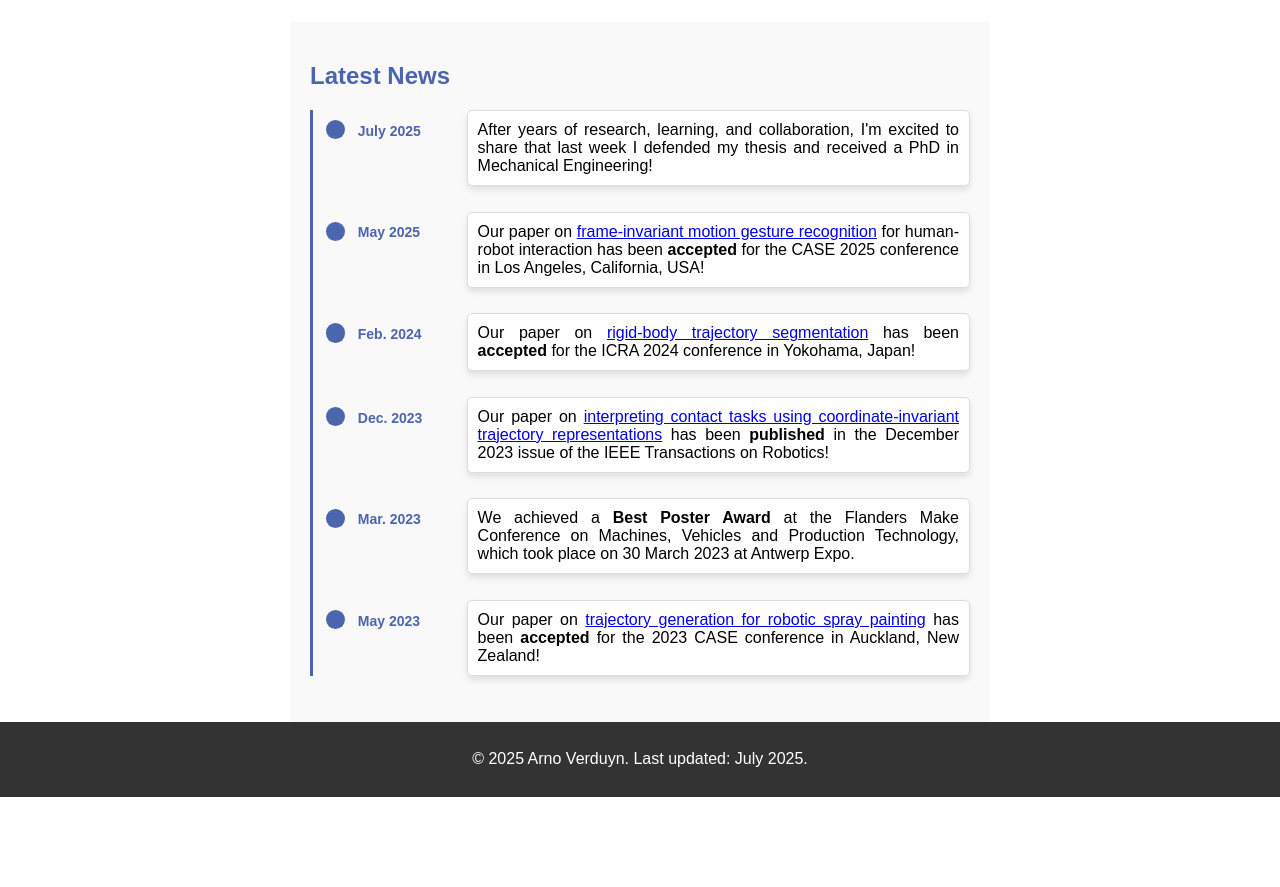
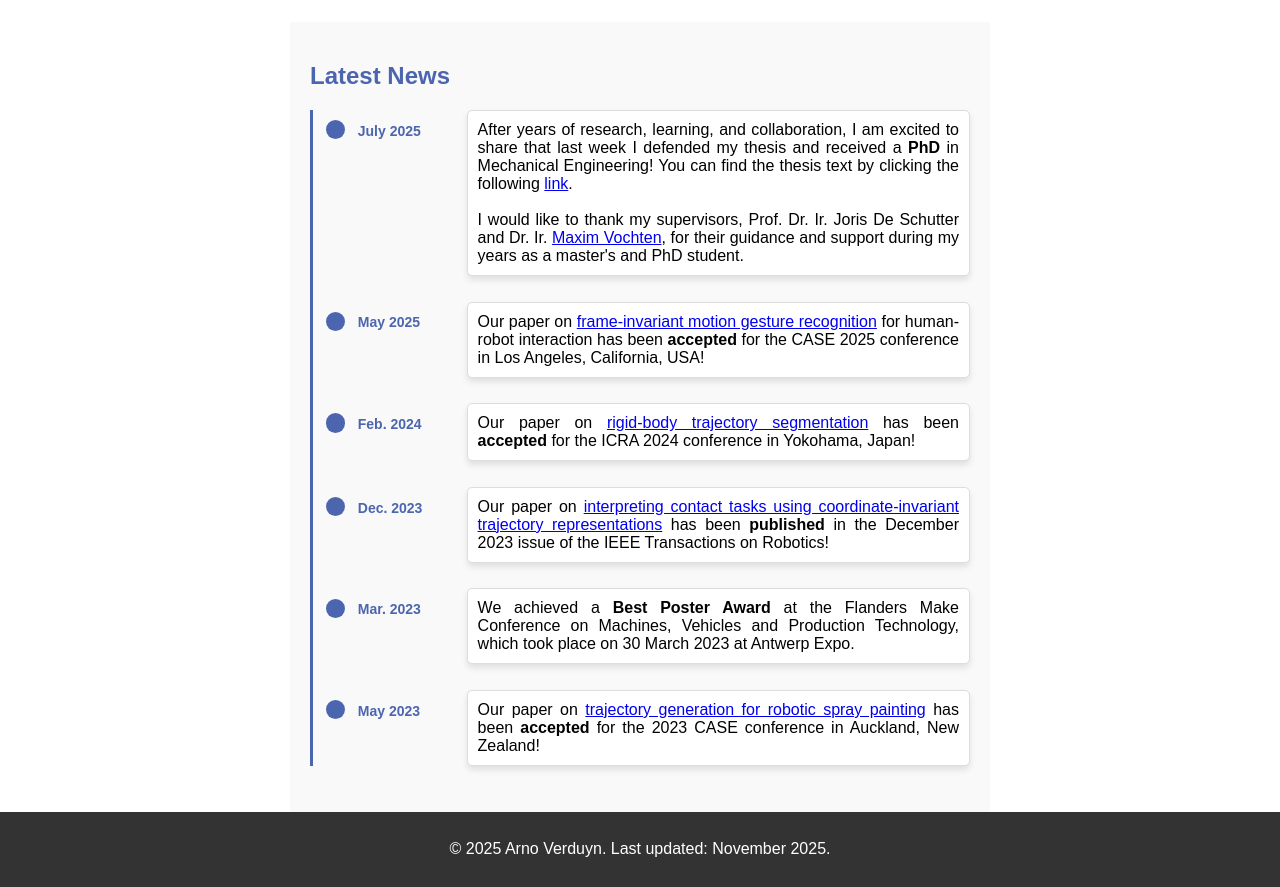
Before and after one commit to arnoverduyn/arnoverduyn.github.io, a plain HTML site: page index.html in a window 1280 px wide. Shown: the part 339-1226 px from the top of the page. Before the commit the page ends 1136 px from the top, so only its background shows below. Drawn offline with Linux system fonts and the light colour scheme.

Commit message:
update timeline

```diff
--- a/index.html
+++ b/index.html
@@ -57,7 +57,8 @@
             <div class="timeline">
                 <div class="timeline-item">
                     <div class="timeline-date">July 2025</div>
-                    <p>After years of research, learning, and collaboration, I'm excited to share that last week I defended my thesis and received a PhD in Mechanical Engineering!</p>
+                    <p>After years of research, learning, and collaboration, I am excited to share that last week I defended my thesis and received a <strong>PhD</strong> in Mechanical Engineering! You can find the thesis text by clicking the following <a href="https://kuleuven.limo.libis.be/discovery/fulldisplay?docid=lirias4238129&context=SearchWebhook&vid=32KUL_KUL:Lirias&lang=en&search_scope=lirias_profile&adaptor=SearchWebhook&tab=LIRIAS&query=any,contains,LIRIAS4238129&offset=0" target="_blank" rel="noopener noreferrer">link</a>.
+                    <br><br>I would like to thank my supervisors, Prof. Dr. Ir. Joris De Schutter and Dr. Ir. <a href="https://maximvochten.github.io/" target="_blank" rel="noopener noreferrer">Maxim Vochten</a>, for their guidance and support during my years as a master's and PhD student.</p>
                 </div>
                 <div class="timeline-item">
                     <div class="timeline-date">May 2025</div>
@@ -205,7 +206,7 @@
         </div>
     </main>
     <footer>
-        <p>&copy; 2025 Arno Verduyn. Last updated: July 2025.</p>
+        <p>&copy; 2025 Arno Verduyn. Last updated: November 2025.</p>
     </footer>
 <script src="script.js"></script>
 </body>
```
